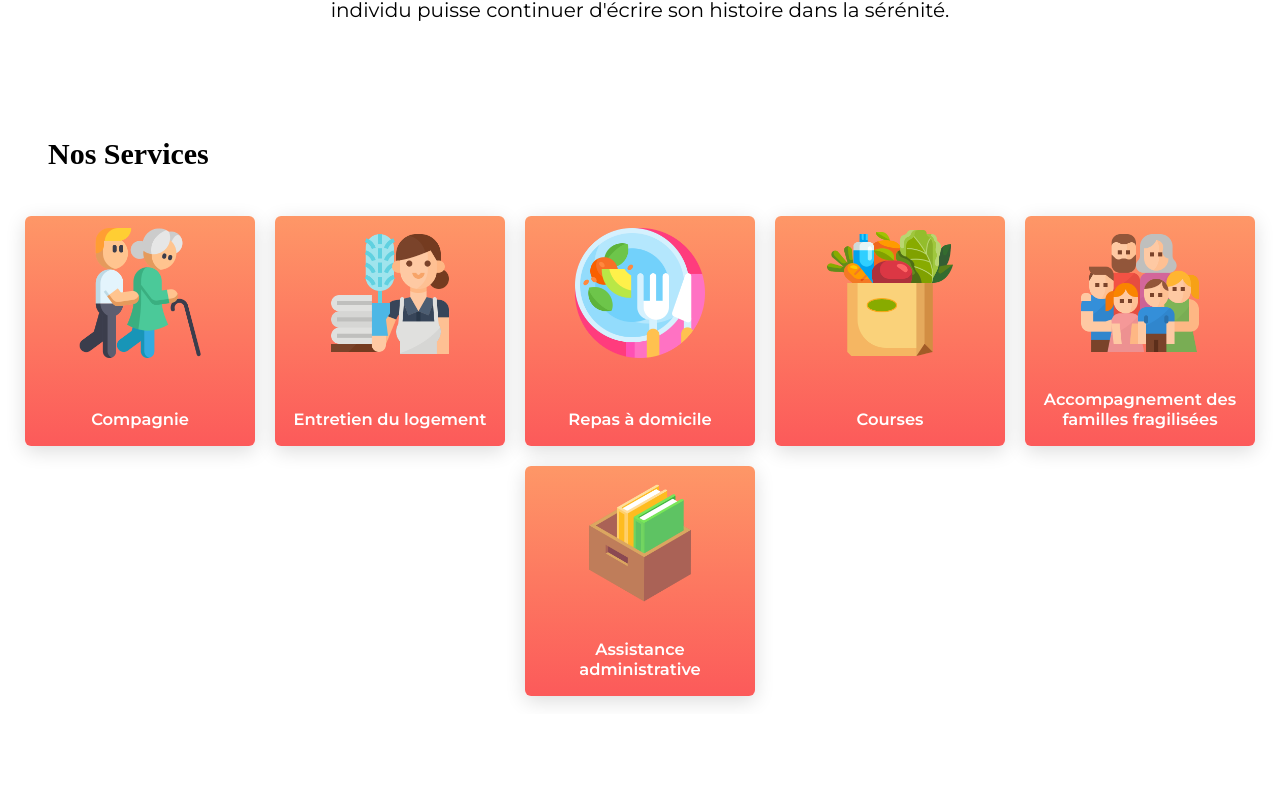
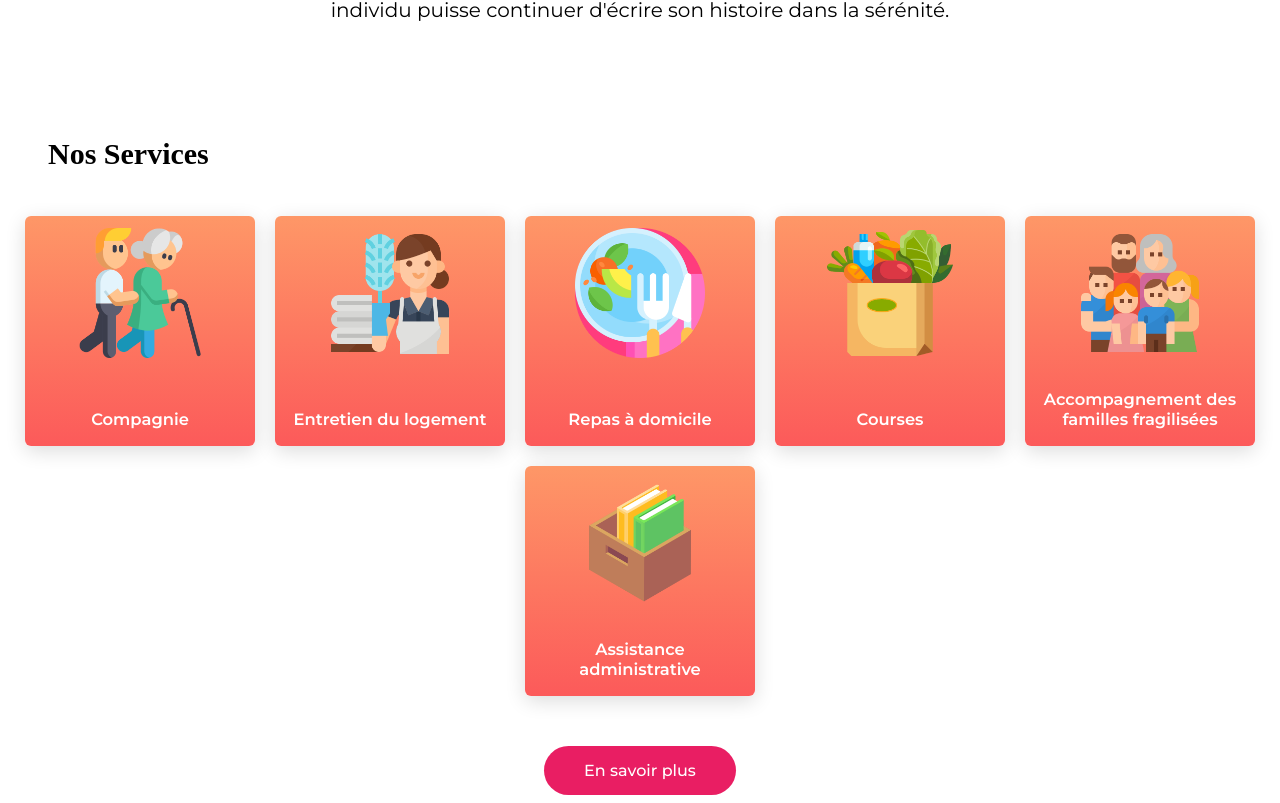
Before and after one commit to MadyKramer/amcwebsite, a React (Create React App) app: page / in a window 1280 px wide. Shown: the part 674-1477 px from the top of the page. Before the commit the page ends 1388 px from the top, so only its background shows below. Built offline with nearby package versions, Linux system fonts and the light colour scheme; a web font is replaced by a local one.

Commit message:
btn navigate

```diff
--- a/src/pages/Accueil.js
+++ b/src/pages/Accueil.js
@@ -1,18 +1,34 @@
 import Banner from "../components/Banner";
 import ServicesCards from "../components/ServicesCards";
 import logo from "../assets/logo/logo3.png";
+import { useNavigate } from "react-router-dom";
 
 const Accueil = () => {
+  const navigate = useNavigate();
+  const handleServices = () => {
+    navigate('/Services');
+  }
   return (
     <>
       <Banner />
       <section className="intro">
-        <img src={logo} alt="logo de l'association" className="intro__logo"></img>
-        <p className="intro__quote">AMC oeuvre au quotidien au bien-être des personnes âgées et/ou handicapées, afin de faire en sorte que chaque individu puisse continuer d'écrire son histoire dans la sérénité.</p>
+        <img
+          src={logo}
+          alt="logo de l'association"
+          className="intro__logo"
+        ></img>
+        <p className="intro__quote">
+          AMC oeuvre au quotidien au bien-être des personnes âgées et/ou
+          handicapées, afin de faire en sorte que chaque individu puisse
+          continuer d'écrire son histoire dans la sérénité.
+        </p>
       </section>
       <section className="servicesSection">
         <h2 className="sectionTitle">Nos Services</h2>
-        <ServicesCards/>
+        <ServicesCards />
+        <div className="btnContainer">
+          <button onClick={handleServices} className="btn">En savoir plus</button>
+        </div>
       </section>
     </>
   );
--- a/src/style.css
+++ b/src/style.css
@@ -95,6 +95,22 @@
   font-size: 20px;
 }
 
+.btnContainer {
+  display: flex;
+  justify-content: center;
+  margin-top: 40px;
+}
+.btnContainer .btn {
+  background-color: #e91e63;
+  color: #fff;
+  border: none;
+  font-weight: 500;
+  font-size: 16px;
+  border-radius: 40px;
+  padding: 15px 40px;
+  cursor: pointer;
+}
+
 * {
   font-family: "Montserrat";
   box-sizing: border-box;
--- a/src/styles/Accueil.scss
+++ b/src/styles/Accueil.scss
@@ -1,16 +1,32 @@
-.intro{
+.intro {
   display: flex;
   flex-direction: column;
   align-items: center;
   justify-content: space-between;
   padding: 30px;
-    &__logo{
+  &__logo {
     width: 160px;
     align-items: center;
   }
-    &__quote{
+  &__quote {
     text-align: center;
     padding: 30px;
     font-size: 20px;
   }
 }
+
+.btnContainer {
+  display: flex;
+  justify-content: center;
+  margin-top: 40px;
+  .btn {
+    background-color: $fushia;
+    color: #fff;
+    border: none;
+    font-weight: 500;
+    font-size: 16px;
+    border-radius: 40px;
+    padding: 15px 40px;
+    cursor: pointer;
+  }
+}
```
Also changed, not shown: 1 other file (tests, documents, lock files or other folders). Lines whose indentation alone changed are shown as unchanged.
